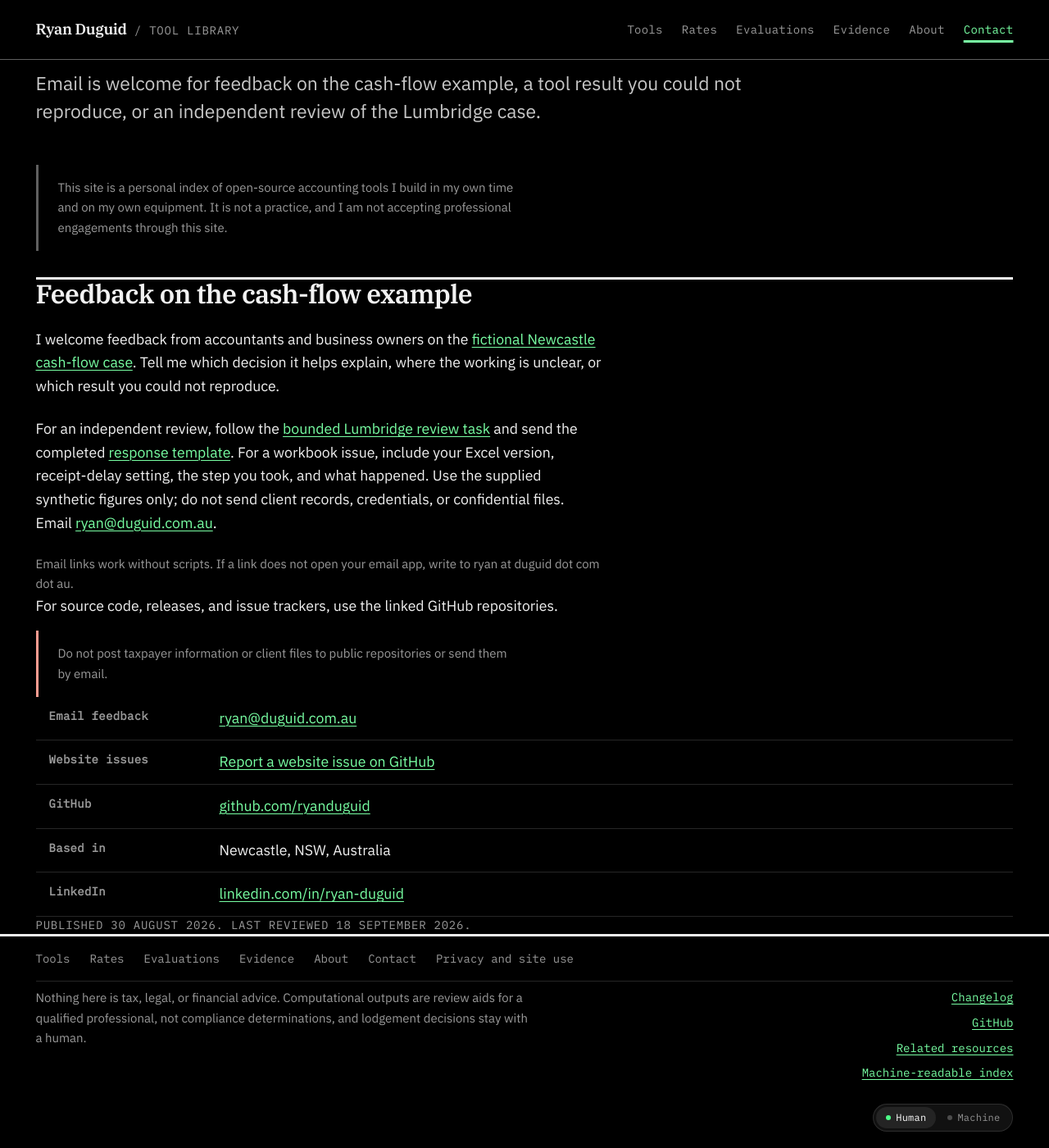
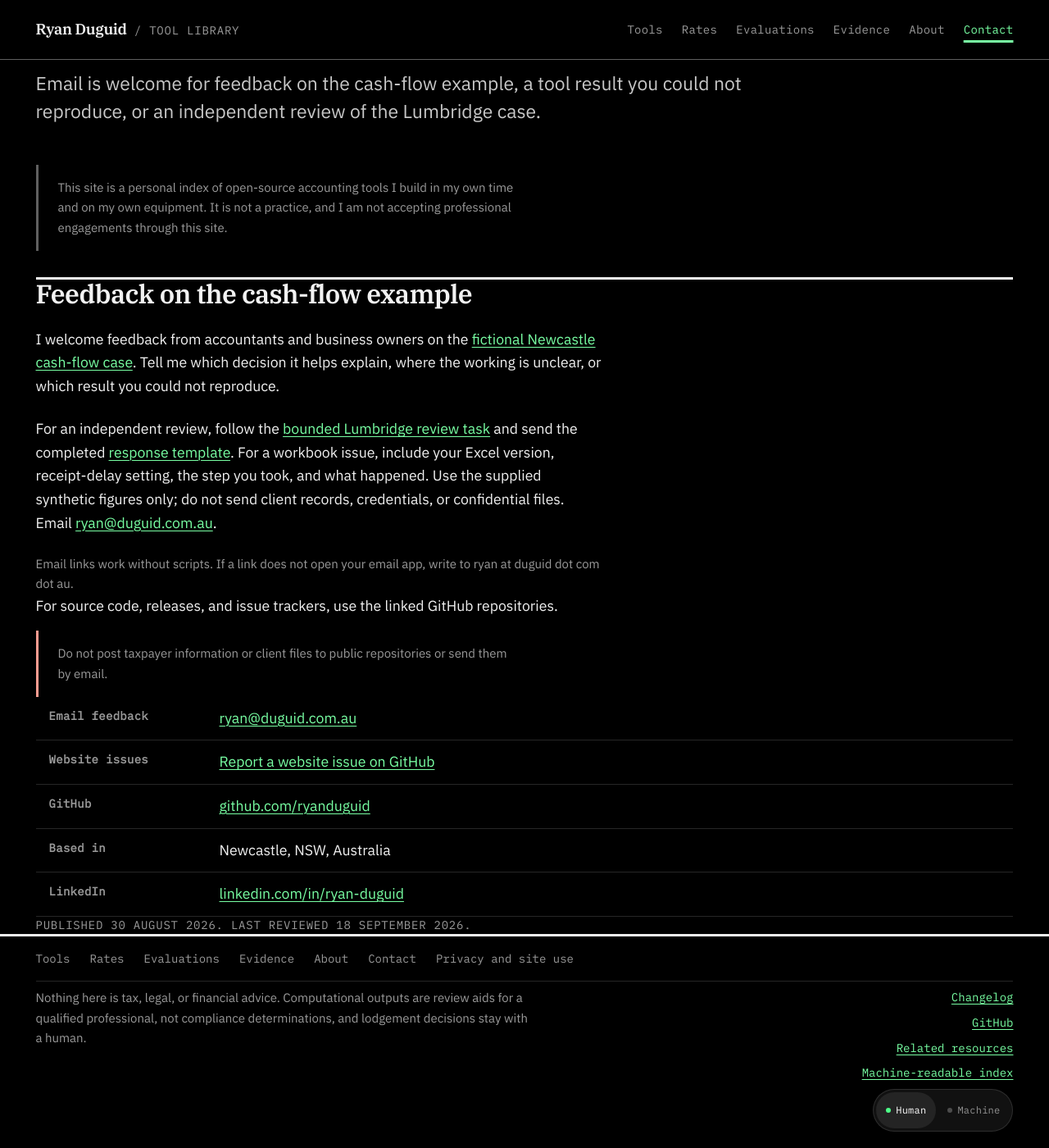
Before and after one commit to ryanduguid/ryanduguid.github.io, a Jekyll site: the page built from contact/index.html, in a window 1280 px wide and 1400 px high, scrolled down 162 px. Shown: the whole window at 82% size. Built offline with Jekyll 4.4.1, drawn with Linux system fonts in a browser that asks for light colours.

Commit message:
Fix UI/UX audit findings: hit targets, view-switch labelling and focus (#196)
## Summary

Applies the verified findings from the 20 September 2026 UI/UX audit
(Muse Code read-only pass, findings checked against source before
acceptance). After merging main, the diff against main is three files.

- View switch options are 44px on every pointer, matching DESIGN.md. The
footer padding that keeps the switch clear of the last footer link moves
from the coarse-pointer block to the base rule (80px); the coarse block
and the now-redundant 44px line in the 40rem block are removed.
- FAQ `summary` padding rises to `--space-2`.
- The view switch's outer `nav` becomes a `div`, removing the doubled
"View mode" label. A mode switch is not navigation; the radiogroup keeps
its name.
- Focus moves to `#machine-view` only when a user switches to Machine.
The load and storage paths do not move focus.

The audit also proposed the `nav` breadcrumb on About, Evidence and
Privacy; main already had it from PR 187, so that change dropped out in
the merge.

## Verification

- `python scripts/check_site.py --offline`: exit 0 on the merged tree.
- `npx playwright test tests/browser/view-mode.spec.mjs`: 22 passed,
desktop and mobile. The 44px change first overlapped the last footer
link on fine-pointer viewports; the padding move fixes it and the spec
was re-run.
- `python scripts/build_llms_full.py --write`: no change against main.

## Not run locally

Ruff (no Python changed), the full browser suite and Lighthouse. CI
covers them.

## Risks

Low. Every change restores a documented value or deletes markup.

## Not in this PR

Calculator success messages echo no inputs or basis date
(`assets/accounting-pages.mjs`), and the view-switch CSS keeps px
literals outside `tokens.css`. Both need a decision, not a patch.

---------

Co-authored-by: Ryan Duguid <ryanduguid@users.noreply.github.com>

```diff
--- a/_includes/site-footer.html
+++ b/_includes/site-footer.html
@@ -25,7 +25,7 @@
       <p class="machine-view__error" role="status" hidden>Page text could not be loaded. <a href="/llms-full.txt">Open full text</a> or select Human to return.</p>
     </div>
   </section>
-  <nav class="view-mode-nav" aria-label="View mode" hidden>
+  <div class="view-mode-nav" hidden>
   <div class="view-mode" role="radiogroup" aria-label="View mode">
     <label class="view-mode__option">
       <input type="radio" name="view-mode" value="human" checked />
@@ -36,4 +36,4 @@
       Machine
     </label>
   </div>
-  </nav>
+  </div>
--- a/assets/site.css
+++ b/assets/site.css
@@ -633,7 +633,7 @@ caption {
 
 .faq summary {
   cursor: pointer;
-  padding-block: var(--space-1);
+  padding-block: var(--space-2);
 }
 
 .faq summary::marker {
@@ -2596,7 +2596,7 @@ input[type="checkbox"] {
 
 /* Human/Machine view switch, matching the requested Cloudflare Connect control. */
 html[data-view-mode] .site-footer__inner {
-  padding-bottom: calc(64px + env(safe-area-inset-bottom));
+  padding-bottom: calc(80px + env(safe-area-inset-bottom));
 }
 
 .view-mode[hidden],
@@ -2628,7 +2628,7 @@ html[data-view-mode] .site-footer__inner {
   display: inline-flex;
   align-items: center;
   gap: 6px;
-  min-height: 26px;
+  min-height: 44px;
   margin: 0;
   padding: 0 12px;
   border-radius: 9999px;
@@ -2723,15 +2723,6 @@ html[data-view-mode="machine"] body {
   overflow-wrap: anywhere;
 }
 
-@media (pointer: coarse) {
-  html[data-view-mode] .site-footer__inner {
-    padding-bottom: calc(80px + env(safe-area-inset-bottom));
-  }
-  .view-mode__option {
-    min-height: 44px;
-  }
-}
-
 @media (max-width: 40rem) {
   .view-mode {
     top: 0;
@@ -2743,7 +2734,6 @@ html[data-view-mode="machine"] body {
   }
 
   .view-mode__option {
-    min-height: 44px;
     padding-inline: 8px;
   }
 
--- a/assets/view-mode.mjs
+++ b/assets/view-mode.mjs
@@ -53,6 +53,8 @@
 
     toggle.addEventListener('change', event => {
       setMode(event.target.value);
+      // Only a user switch moves focus; the load and storage paths must not steal it.
+      if (mode === 'machine') view.focus();
       try { localStorage.setItem(key, mode); } catch { /* Keep the current view usable. */ }
     });
     window.addEventListener('storage', event => {
```
Also changed, not shown: tests/browser/site-quality.spec.mjs-snapshots/homepage-desktop-desktop-chromium-win32.png, tests/browser/site-quality.spec.mjs-snapshots/homepage-mobile-mobile-chromium-win32.png.
